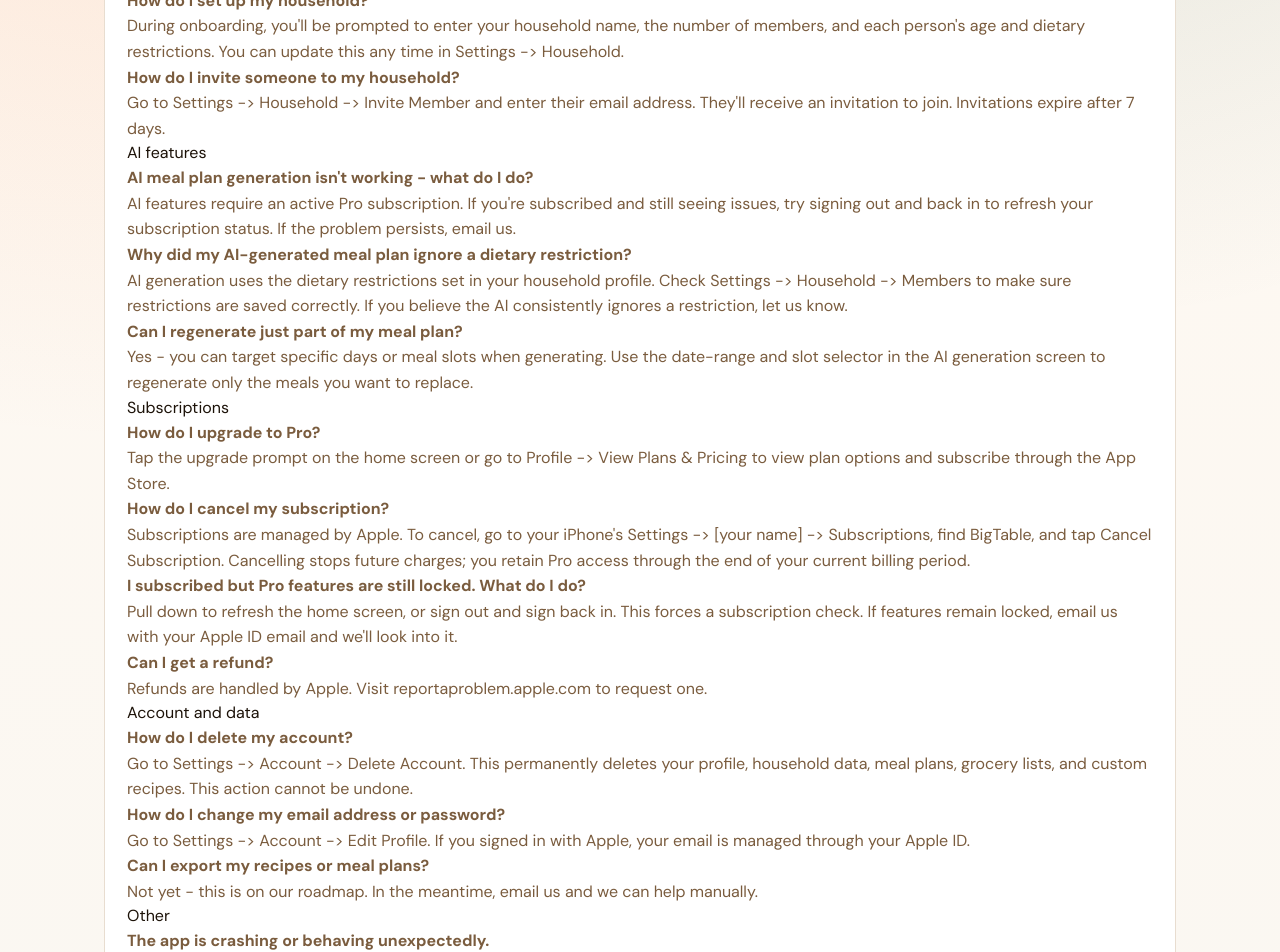
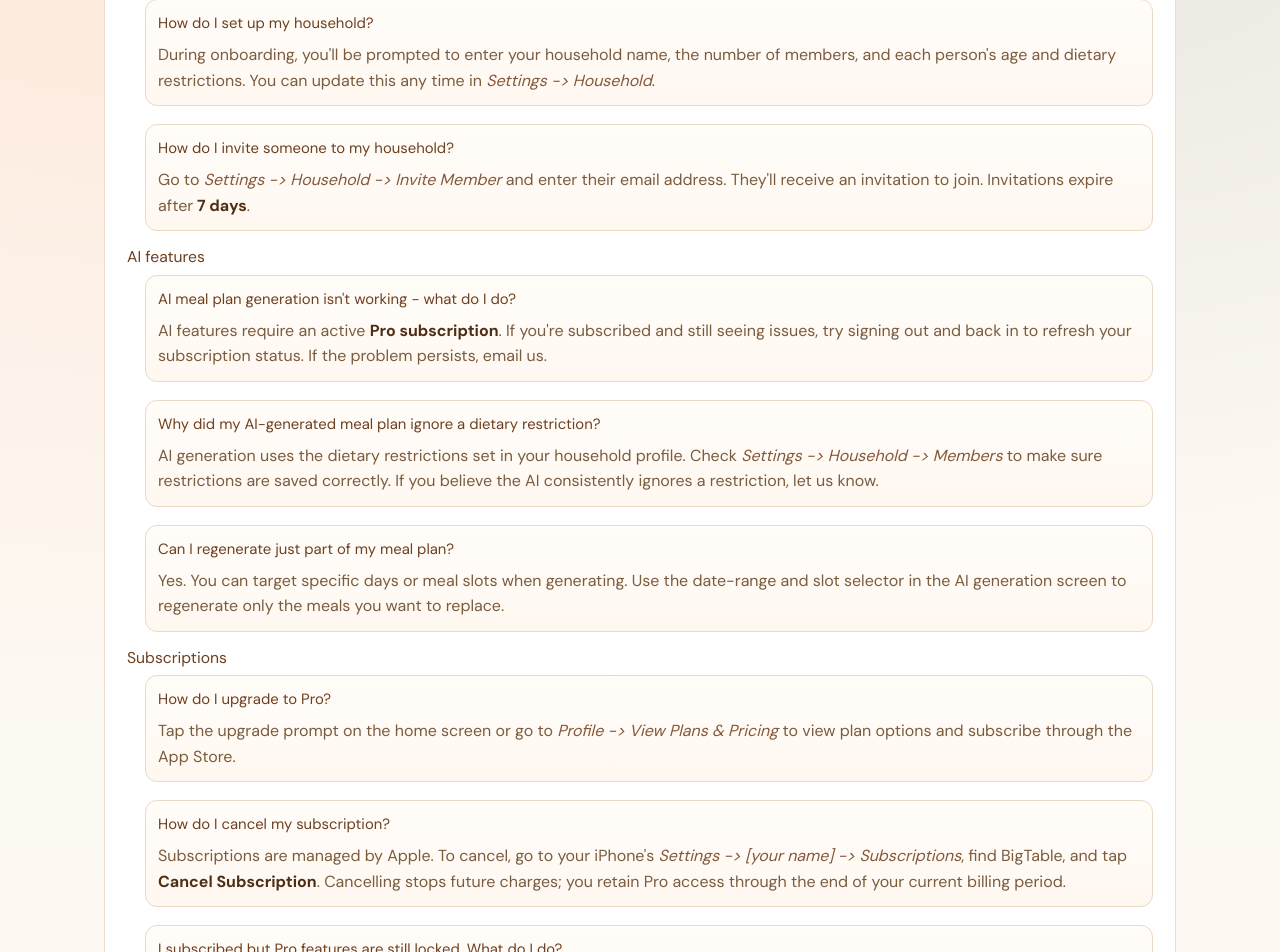
Before and after one commit to swarren1214/bigtable-website, a Next.js app in the folder website/: page /support in a window 1280 px wide. Shown: the part 340-1292 px from the top of the page. Built offline with nearby package versions, Linux system fonts and the light colour scheme.

Commit message:
Add beta download steps and improve support FAQ layout

```diff
--- a/website/app/globals.css
+++ b/website/app/globals.css
@@ -339,9 +339,39 @@ html[data-theme="dark"] .hero-mockup-dark {
   gap: 10px;
 }
 
+.beta-steps {
+  margin-top: 20px;
+  display: grid;
+  gap: 12px;
+  max-width: 520px;
+}
+
+.beta-steps-title {
+  margin: 0;
+  font-size: 0.85rem;
+  font-weight: 700;
+  letter-spacing: 0.08em;
+  text-transform: uppercase;
+  color: #ffe2cc;
+}
+
+.beta-step {
+  display: grid;
+  gap: 8px;
+}
+
+.beta-step-label {
+  margin: 0;
+  color: #ffe7d4;
+  font-weight: 600;
+  font-size: 0.96rem;
+}
+
 .app-store-badge {
   display: inline-flex;
   align-items: center;
+  justify-self: start;
+  width: fit-content;
   gap: 10px;
   min-height: 56px;
   padding: 10px 16px 10px 14px;
@@ -364,6 +394,40 @@ html[data-theme="dark"] .hero-mockup-dark {
   width: 23px;
   height: 23px;
   flex-shrink: 0;
+}
+
+.testflight-icon {
+  display: inline-flex;
+  align-items: center;
+  justify-content: center;
+  width: 30px;
+  height: 30px;
+  flex-shrink: 0;
+}
+
+.testflight-icon img {
+  width: 100%;
+  height: 100%;
+  display: block;
+  border-radius: 7px;
+}
+
+.bigtable-icon-tile {
+  display: inline-flex;
+  align-items: center;
+  justify-content: center;
+  width: 30px;
+  height: 30px;
+  flex-shrink: 0;
+  border-radius: 8px;
+  background: #fff1df;
+  padding: 4px;
+}
+
+.bigtable-icon-tile img {
+  width: 100%;
+  height: auto;
+  display: block;
 }
 
 .app-store-copy {
@@ -684,6 +748,80 @@ html[data-theme="dark"] .hero-mockup-dark {
   padding-left: 18px;
 }
 
+.legal-wrap ul li + li {
+  margin-top: 8px;
+}
+
+.legal-wrap li::marker {
+  color: #c25a1d;
+}
+
+.legal-intro {
+  margin-top: 12px;
+  padding: 14px;
+  border: 1px solid #eed8c2;
+  border-radius: 12px;
+  background: linear-gradient(180deg, #fff9f2, #fff5ec);
+}
+
+.legal-intro p,
+.legal-intro {
+  margin-bottom: 0;
+}
+
+.legal-section + .legal-section {
+  margin-top: 8px;
+}
+
+.legal-section-body > * + * {
+  margin-top: 10px;
+}
+
+.legal-wrap h3 {
+  margin-top: 14px;
+  margin-bottom: 6px;
+  font-size: 0.98rem;
+  color: #6e3f20;
+}
+
+.legal-wrap h4 {
+  margin: 0;
+  font-size: 0.93rem;
+  color: #6e3f20;
+}
+
+.legal-wrap strong {
+  color: #4f2e16;
+}
+
+.legal-wrap em {
+  color: #85583a;
+}
+
+.faq-list {
+  margin: 8px 0 0;
+  padding-left: 0;
+  list-style: none;
+  display: grid;
+  gap: 10px;
+}
+
+.faq-item {
+  border: 1px solid #ecd8c4;
+  border-radius: 12px;
+  padding: 12px;
+  background: linear-gradient(180deg, #fffdf9, #fff8f1);
+}
+
+.faq-item p {
+  margin: 6px 0 0;
+}
+
+.contact-note {
+  margin-top: 8px;
+  font-style: italic;
+}
+
 .footer {
   margin-top: 18px;
   padding: 16px;
@@ -859,6 +997,31 @@ html[data-theme="dark"] .legal-wrap {
   background: #2b1f19;
 }
 
+html[data-theme="dark"] .legal-intro {
+  border-color: #5f4738;
+  background: linear-gradient(180deg, #33251d, #2b2019);
+}
+
+html[data-theme="dark"] .legal-wrap h3,
+html[data-theme="dark"] .legal-wrap h4,
+html[data-theme="dark"] .legal-wrap strong {
+  color: #ffe3cd;
+}
+
+html[data-theme="dark"] .legal-wrap em,
+html[data-theme="dark"] .contact-note {
+  color: #cfb49d;
+}
+
+html[data-theme="dark"] .faq-item {
+  border-color: #5a4436;
+  background: linear-gradient(180deg, #32241d, #2a1f18);
+}
+
+html[data-theme="dark"] .legal-wrap li::marker {
+  color: #ffad71;
+}
+
 html[data-theme="dark"] .legal-meta,
 html[data-theme="dark"] .footer,
 html[data-theme="dark"] .footer-sep {
--- a/website/app/support/page.tsx
+++ b/website/app/support/page.tsx
@@ -10,114 +10,144 @@ export default function SupportPage() {
         <p className="legal-meta">We&apos;re here to help.</p>
 
         <p>
-          Email us at <a href="mailto:bigtablemeals@gmail.com">bigtablemeals@gmail.com</a> - we
-          typically reply within 1-2 business days.
+          Email us at <strong>bigtablemeals@gmail.com</strong> - we typically reply within
+          <strong> 1-2 business days</strong>.
         </p>
 
         <h2>Frequently Asked Questions</h2>
 
         <h3>Getting started</h3>
+        <ul className="faq-list">
+          <li className="faq-item">
+            <h4>How do I set up my household?</h4>
             <p>
-          <strong>How do I set up my household?</strong>
-          <br />
               During onboarding, you&apos;ll be prompted to enter your household name, the number of
-          members, and each person&apos;s age and dietary restrictions. You can update this any time
-          in Settings -&gt; Household.
+              members, and each person&apos;s age and dietary restrictions. You can update this any
+              time in <em>Settings -&gt; Household</em>.
             </p>
+          </li>
+          <li className="faq-item">
+            <h4>How do I invite someone to my household?</h4>
             <p>
-          <strong>How do I invite someone to my household?</strong>
-          <br />
-          Go to Settings -&gt; Household -&gt; Invite Member and enter their email address. They&apos;ll
-          receive an invitation to join. Invitations expire after 7 days.
+              Go to <em>Settings -&gt; Household -&gt; Invite Member</em> and enter their email
+              address. They&apos;ll receive an invitation to join. Invitations expire after
+              <strong> 7 days</strong>.
             </p>
+          </li>
+        </ul>
 
         <h3>AI features</h3>
+        <ul className="faq-list">
+          <li className="faq-item">
+            <h4>AI meal plan generation isn&apos;t working - what do I do?</h4>
             <p>
-          <strong>AI meal plan generation isn&apos;t working - what do I do?</strong>
-          <br />
-          AI features require an active Pro subscription. If you&apos;re subscribed and still seeing
-          issues, try signing out and back in to refresh your subscription status. If the problem
-          persists, email us.
+              AI features require an active <strong>Pro subscription</strong>. If you&apos;re
+              subscribed and still seeing issues, try signing out and back in to refresh your
+              subscription status. If the problem persists, email us.
             </p>
+          </li>
+          <li className="faq-item">
+            <h4>Why did my AI-generated meal plan ignore a dietary restriction?</h4>
             <p>
-          <strong>Why did my AI-generated meal plan ignore a dietary restriction?</strong>
-          <br />
               AI generation uses the dietary restrictions set in your household profile. Check
-          Settings -&gt; Household -&gt; Members to make sure restrictions are saved correctly. If
-          you believe the AI consistently ignores a restriction, let us know.
+              <em> Settings -&gt; Household -&gt; Members</em> to make sure restrictions are saved
+              correctly. If you believe the AI consistently ignores a restriction, let us know.
             </p>
+          </li>
+          <li className="faq-item">
+            <h4>Can I regenerate just part of my meal plan?</h4>
             <p>
-          <strong>Can I regenerate just part of my meal plan?</strong>
-          <br />
-          Yes - you can target specific days or meal slots when generating. Use the date-range
-          and slot selector in the AI generation screen to regenerate only the meals you want to
-          replace.
+              Yes. You can target specific days or meal slots when generating. Use the date-range
+              and slot selector in the AI generation screen to regenerate only the meals you want
+              to replace.
             </p>
+          </li>
+        </ul>
 
         <h3>Subscriptions</h3>
+        <ul className="faq-list">
+          <li className="faq-item">
+            <h4>How do I upgrade to Pro?</h4>
             <p>
-          <strong>How do I upgrade to Pro?</strong>
-          <br />
-          Tap the upgrade prompt on the home screen or go to Profile -&gt; View Plans &amp; Pricing to
-          view plan options and subscribe through the App Store.
+              Tap the upgrade prompt on the home screen or go to
+              <em> Profile -&gt; View Plans &amp; Pricing</em> to view plan options and subscribe
+              through the App Store.
             </p>
+          </li>
+          <li className="faq-item">
+            <h4>How do I cancel my subscription?</h4>
             <p>
-          <strong>How do I cancel my subscription?</strong>
-          <br />
-          Subscriptions are managed by Apple. To cancel, go to your iPhone&apos;s Settings -&gt; [your
-          name] -&gt; Subscriptions, find BigTable, and tap Cancel Subscription. Cancelling stops
-          future charges; you retain Pro access through the end of your current billing period.
+              Subscriptions are managed by Apple. To cancel, go to your iPhone&apos;s
+              <em> Settings -&gt; [your name] -&gt; Subscriptions</em>, find BigTable, and tap
+              <strong> Cancel Subscription</strong>. Cancelling stops future charges; you retain
+              Pro access through the end of your current billing period.
             </p>
+          </li>
+          <li className="faq-item">
+            <h4>I subscribed but Pro features are still locked. What do I do?</h4>
             <p>
-          <strong>I subscribed but Pro features are still locked. What do I do?</strong>
-          <br />
               Pull down to refresh the home screen, or sign out and sign back in. This forces a
-          subscription check. If features remain locked, email us with your Apple ID email and
-          we&apos;ll look into it.
+              subscription check. If features remain locked, email us with your Apple ID email
+              and we&apos;ll look into it.
             </p>
+          </li>
+          <li className="faq-item">
+            <h4>Can I get a refund?</h4>
             <p>
-          <strong>Can I get a refund?</strong>
-          <br />
               Refunds are handled by Apple. Visit{" "}
               <a href="https://reportaproblem.apple.com/" target="_blank" rel="noreferrer">
                 reportaproblem.apple.com
               </a>{" "}
               to request one.
             </p>
+          </li>
+        </ul>
 
         <h3>Account and data</h3>
+        <ul className="faq-list">
+          <li className="faq-item">
+            <h4>How do I delete my account?</h4>
             <p>
-          <strong>How do I delete my account?</strong>
-          <br />
-          Go to Settings -&gt; Account -&gt; Delete Account. This permanently deletes your profile,
-          household data, meal plans, grocery lists, and custom recipes. This action cannot be
-          undone.
+              Go to <em>Settings -&gt; Account -&gt; Delete Account</em>. This permanently deletes
+              your profile, household data, meal plans, grocery lists, and custom recipes. This
+              action cannot be undone.
             </p>
+          </li>
+          <li className="faq-item">
+            <h4>How do I change my email address or password?</h4>
             <p>
-          <strong>How do I change my email address or password?</strong>
-          <br />
-          Go to Settings -&gt; Account -&gt; Edit Profile. If you signed in with Apple, your email is
-          managed through your Apple ID.
+              Go to <em>Settings -&gt; Account -&gt; Edit Profile</em>. If you signed in with Apple,
+              your email is managed through your Apple ID.
             </p>
+          </li>
+          <li className="faq-item">
+            <h4>Can I export my recipes or meal plans?</h4>
             <p>
-          <strong>Can I export my recipes or meal plans?</strong>
-          <br />
-          Not yet - this is on our roadmap. In the meantime, email us and we can help manually.
+              Not yet. This is on our roadmap. In the meantime, email us and we can help
+              manually.
             </p>
+          </li>
+        </ul>
 
         <h3>Other</h3>
+        <ul className="faq-list">
+          <li className="faq-item">
+            <h4>The app is crashing or behaving unexpectedly.</h4>
             <p>
-          <strong>The app is crashing or behaving unexpectedly.</strong>
-          <br />
-          Force-close the app and reopen it. If the problem continues, delete and reinstall the
-          app (your data is stored in the cloud and will be restored when you sign back in). If
-          you&apos;re still having trouble, email us with a description of what you were doing when it
-          happened.
+              Force-close the app and reopen it. If the problem continues, delete and reinstall
+              the app (your data is stored in the cloud and will be restored when you sign back
+              in). If you&apos;re still having trouble, email us with a description of what you were
+              doing when it happened.
             </p>
-        <p>
-          <strong>I have a feature request.</strong>
-          <br />
-          We&apos;d love to hear it - email us at bigtablemeals@gmail.com.
+          </li>
+          <li className="faq-item">
+            <h4>I have a feature request.</h4>
+            <p>We&apos;d love to hear it. Email us at bigtablemeals@gmail.com.</p>
+          </li>
+        </ul>
+
+        <p className="contact-note">
+          Questions not covered here? Reach us at <strong>bigtablemeals@gmail.com</strong>.
         </p>
 
         <h3>Helpful links</h3>
--- a/website/components/legal-page.tsx
+++ b/website/components/legal-page.tsx
@@ -18,11 +18,11 @@ export function LegalPage({ title, updatedAt, intro, sections }: LegalPageProps)
       <article className="legal-wrap reveal delay-1">
         <h1 style={{ fontFamily: "var(--font-display), serif" }}>{title}</h1>
         <p className="legal-meta">Last updated: {updatedAt}</p>
-        <p>{intro}</p>
+        <div className="legal-intro">{intro}</div>
         {sections.map((section) => (
-          <section key={section.title}>
+          <section key={section.title} className="legal-section">
             <h2>{section.title}</h2>
-            <div>{section.body}</div>
+            <div className="legal-section-body">{section.body}</div>
           </section>
         ))}
       </article>
```
Also changed, not shown: website/app/page.tsx (+33 -4 lines), website/public/testflight-icon.png (added). Lines whose indentation alone changed are shown as unchanged.
